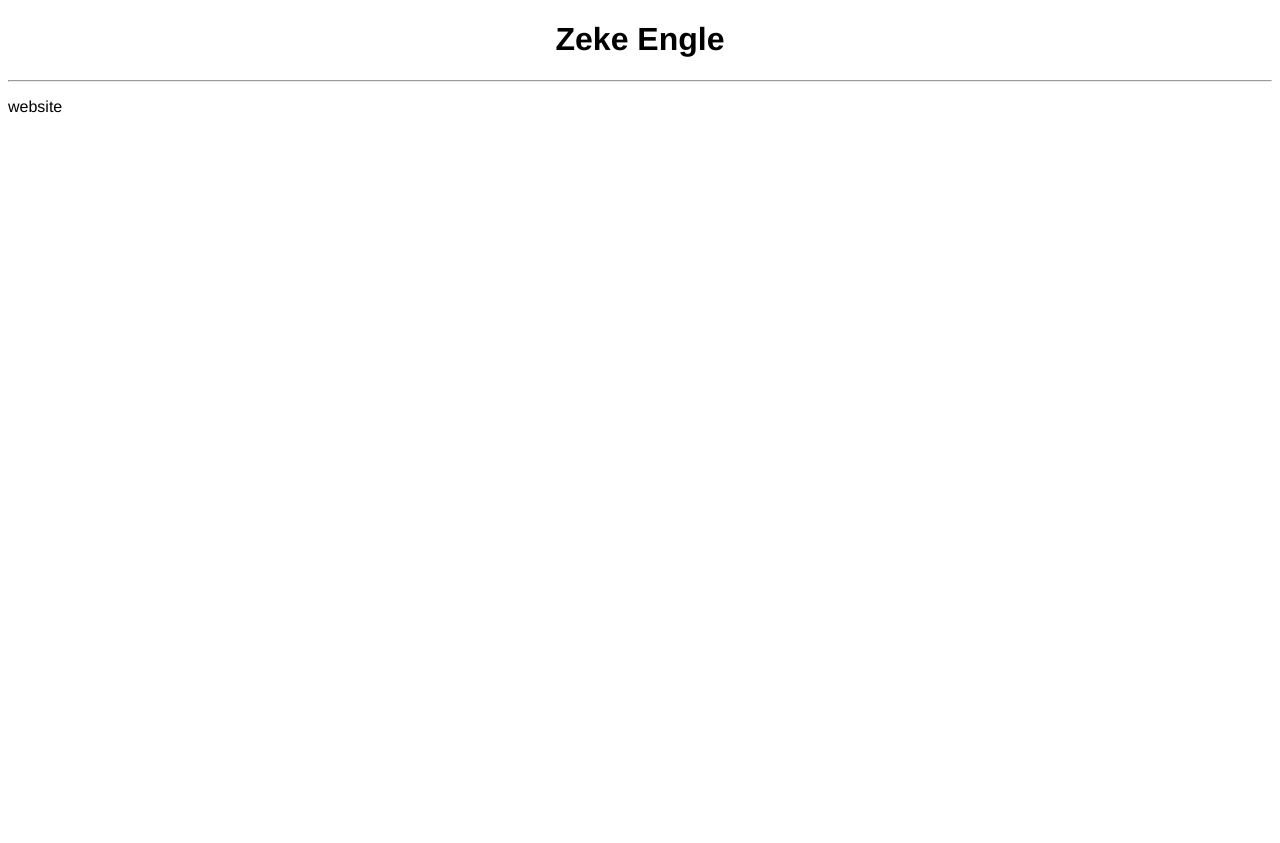
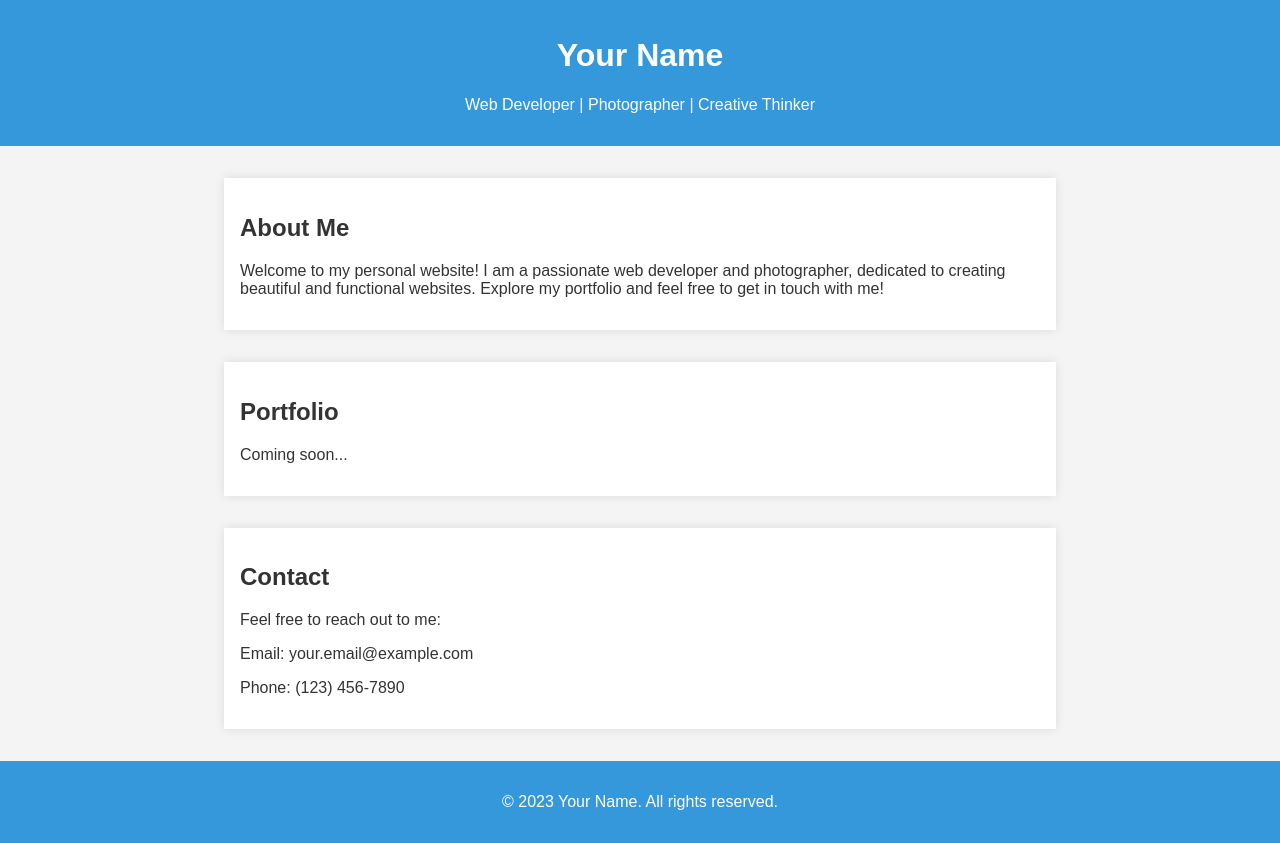
Before and after one commit to zengle04/zengle04.github.io, a plain HTML site: page index.html in a window 1280 px wide. Before the commit the page ends 800 px from the top, so only its background shows below. Drawn offline with Linux system fonts and the light colour scheme.

Commit message:
Testing html templates

```diff
--- a/index.html
+++ b/index.html
@@ -1,13 +1,69 @@
 <!DOCTYPE html>
-<html>
+<html lang="en">
 <head>
-<title>Overview</title>
+    <meta charset="UTF-8">
+    <meta name="viewport" content="width=device-width, initial-scale=1.0">
+    <title>Your Name - Personal Website</title>
+    <style>
+        body {
+            font-family: Arial, sans-serif;
+            margin: 0;
+            padding: 0;
+            background-color: #f4f4f4;
+            color: #333;
+        }
+
+        header {
+            background-color: #3498db;
+            padding: 1em;
+            text-align: center;
+            color: #fff;
+        }
+
+        section {
+            max-width: 800px;
+            margin: 2em auto;
+            padding: 1em;
+            background-color: #fff;
+            box-shadow: 0 0 10px rgba(0, 0, 0, 0.1);
+        }
+
+        footer {
+            text-align: center;
+            padding: 1em;
+            background-color: #3498db;
+            color: #fff;
+        }
+    </style>
 </head>
 <body>
 
-<h1 style="font-family:Helvetica; text-align: center;">Zeke Engle</h1>
-<hr>
-<p style="font-family:Helvetica;">website</p>
+    <header>
+        <h1>Your Name</h1>
+        <p>Web Developer | Photographer | Creative Thinker</p>
+    </header>
+
+    <section>
+        <h2>About Me</h2>
+        <p>Welcome to my personal website! I am a passionate web developer and photographer, dedicated to creating beautiful and functional websites. Explore my portfolio and feel free to get in touch with me!</p>
+    </section>
+
+    <section>
+        <h2>Portfolio</h2>
+        <!-- Add your portfolio content here -->
+        <p>Coming soon...</p>
+    </section>
+
+    <section>
+        <h2>Contact</h2>
+        <p>Feel free to reach out to me:</p>
+        <p>Email: your.email@example.com</p>
+        <p>Phone: (123) 456-7890</p>
+    </section>
+
+    <footer>
+        <p>&copy; 2023 Your Name. All rights reserved.</p>
+    </footer>
 
 </body>
 </html>
```
Also changed, not shown: junk.txt (added, +13 -0 lines).
